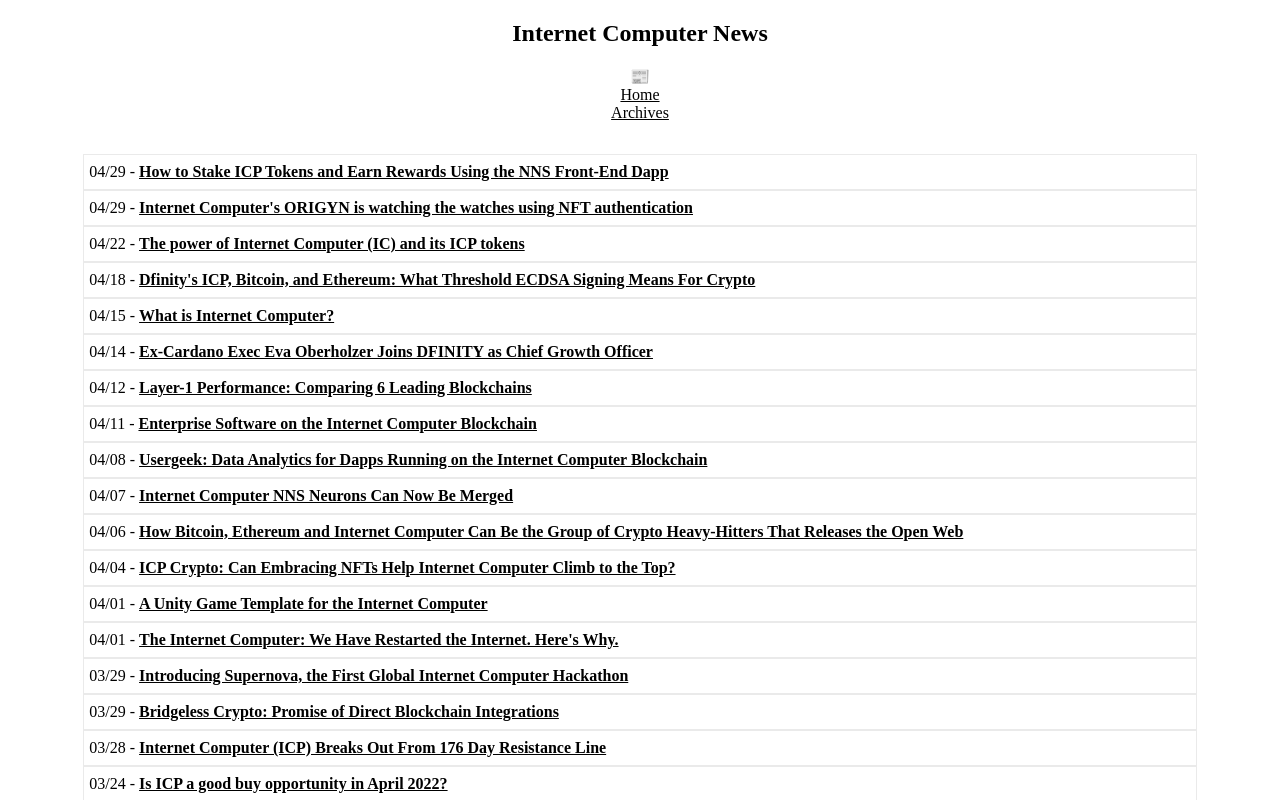
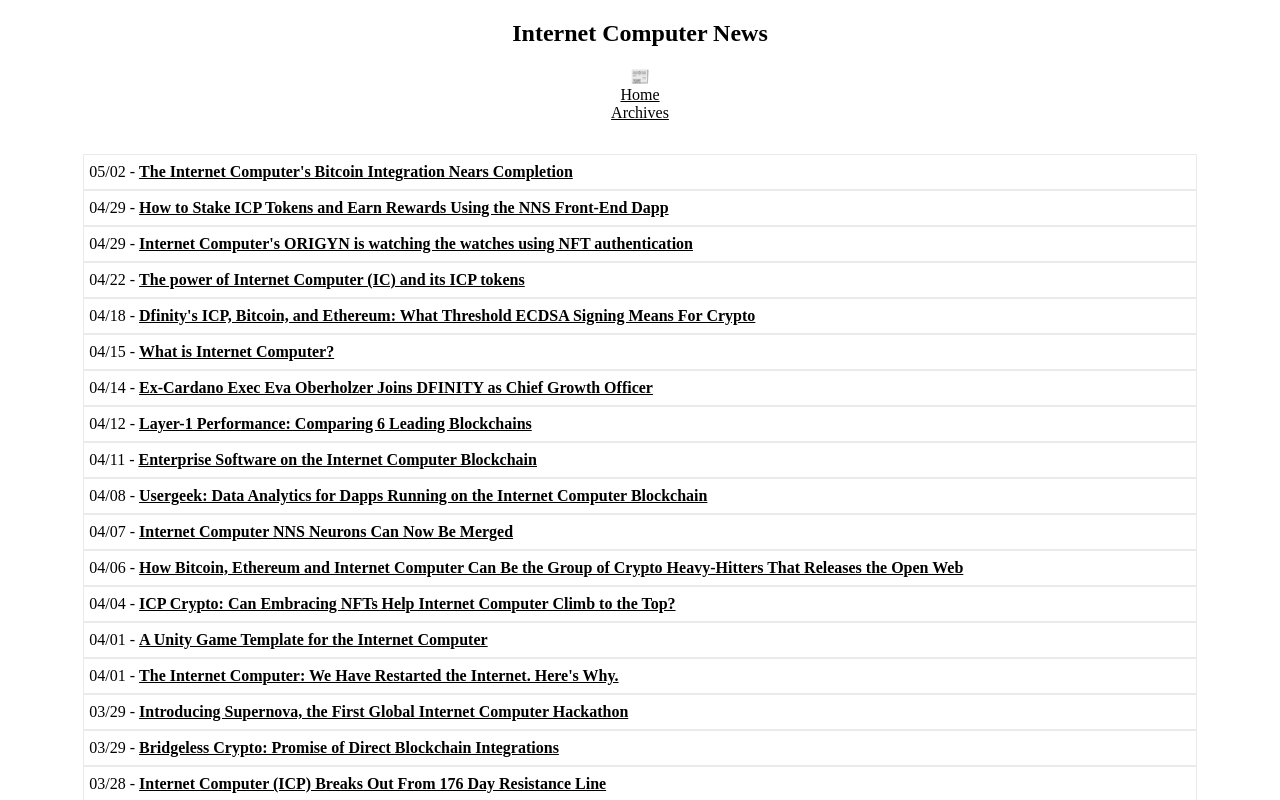
Before and after one commit to rjlucasm/ictoday, a Next.js app: page /news/2022 in a window 1280 px wide. Shown: the top 800 px of the page. Built offline with nearby package versions, Linux system fonts and the light colour scheme.

Commit message:
News 05/02

```diff
--- a/pages/news/2022.js
+++ b/pages/news/2022.js
@@ -19,6 +19,9 @@ export default function News22() {
             <Link href="/archive"><a style={{ color: 'inherit' }}>Archives</a></Link>
 
             <div className="pagesgrid">
+            <div className="pagescard">05/02 -&nbsp;
+                <a href="https://medium.com/dfinity/the-internet-computers-bitcoin-integration-nears-completion-2b9b3a874b9c" target="_blank" rel="noopener noreferrer">The Internet Computer&apos;s Bitcoin Integration Nears Completion</a>
+            </div>
             <div className="pagescard">04/29 -&nbsp;
                 <a href="https://medium.com/dfinity/how-to-stake-icp-tokens-and-earn-rewards-using-the-nns-front-end-dapp-5059130652b7" target="_blank" rel="noopener noreferrer">How to Stake ICP Tokens and Earn Rewards Using the NNS Front-End Dapp</a>
             </div>
```
